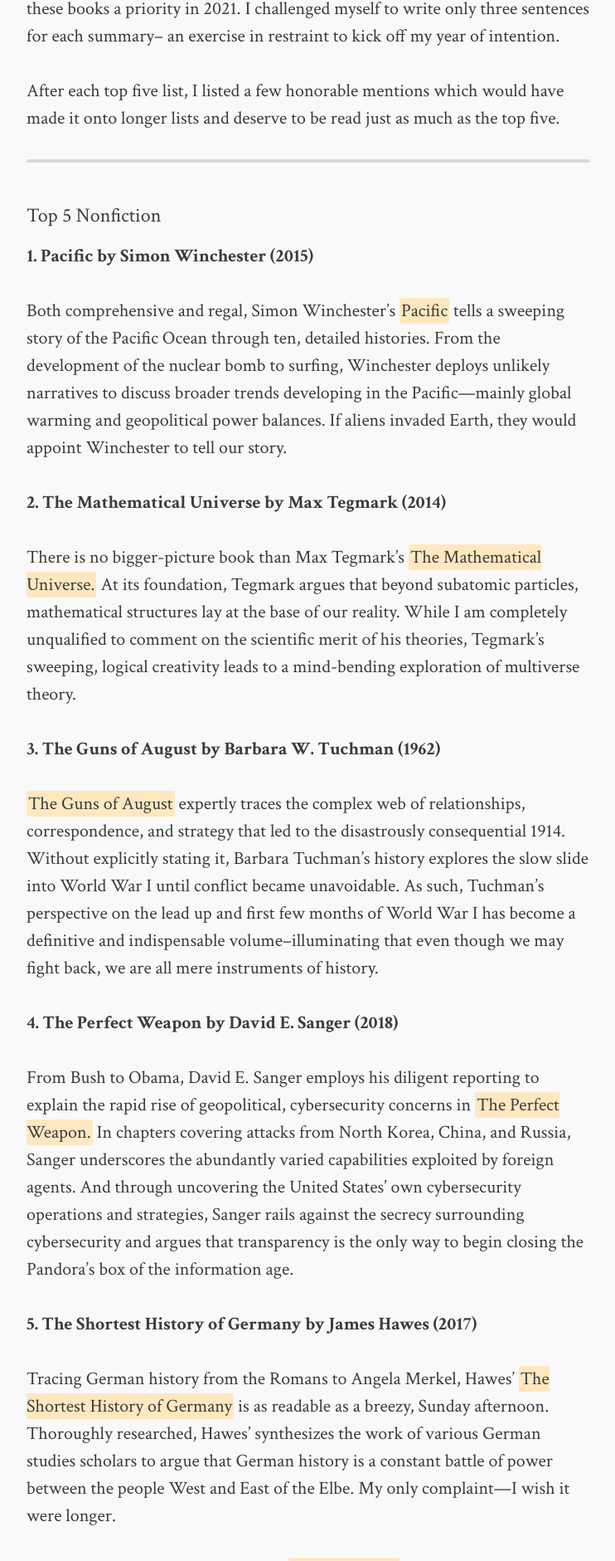
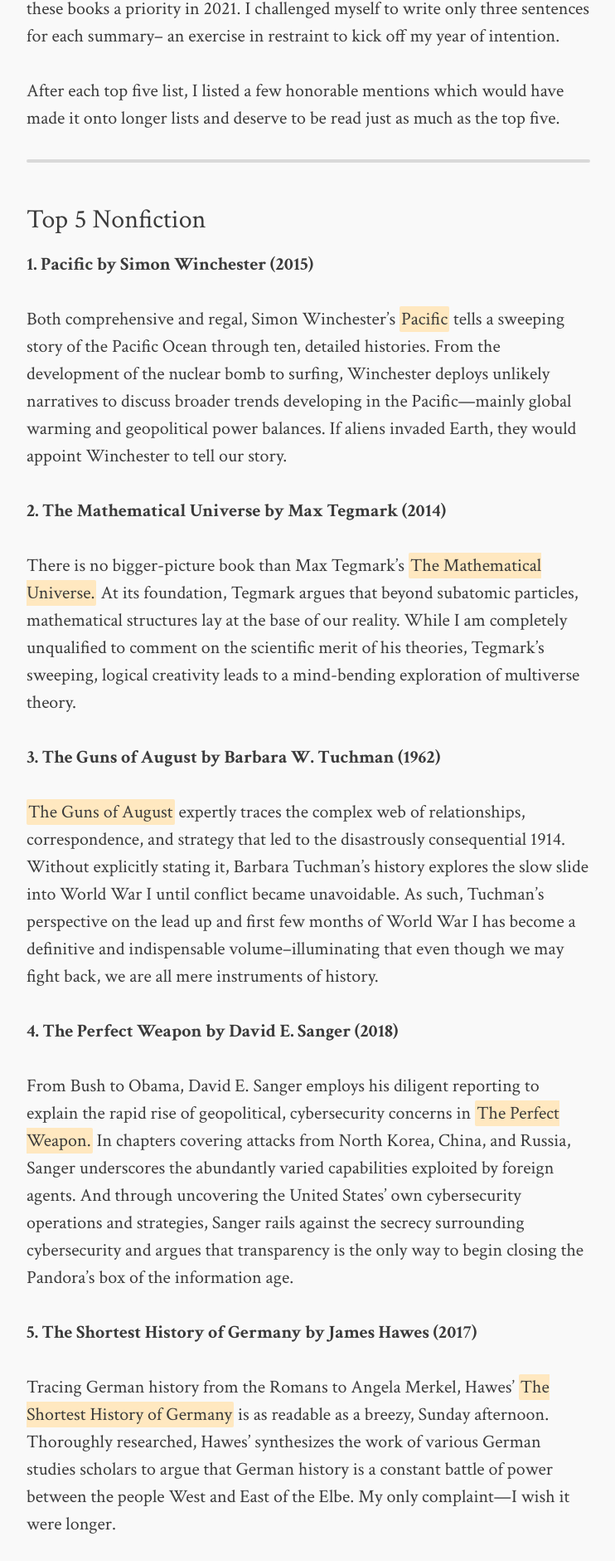
Before and after one commit to kbeadl/blog, a Jekyll site: the page built from _posts/2021-01-15-books.md, in a window 1280 px wide. Shown: the part 620-2501 px from the top of the page at 83% size, without its empty margins (268-1010 px from the left). Built offline with Jekyll 4.4.1, drawn with Linux system fonts in a browser that asks for light colours; comment, search, counter and statistics services are not loaded.

```diff
--- a/_posts/2021-01-15-books.md
+++ b/_posts/2021-01-15-books.md
@@ -22,7 +22,7 @@ which would have made it onto longer lists and deserve to be read just as much a
 
 ***
 
-#### Top 5 Nonfiction
+### Top 5 Nonfiction
 
 **1. Pacific by Simon Winchester (2015)**
 
@@ -65,7 +65,7 @@ which would have made it onto longer lists and deserve to be read just as much a
 
 ***
 
-#### Top 5 Fiction
+### Top 5 Fiction
 
 **1. A Burning by Megha Majumdar (2020)**
 
```
